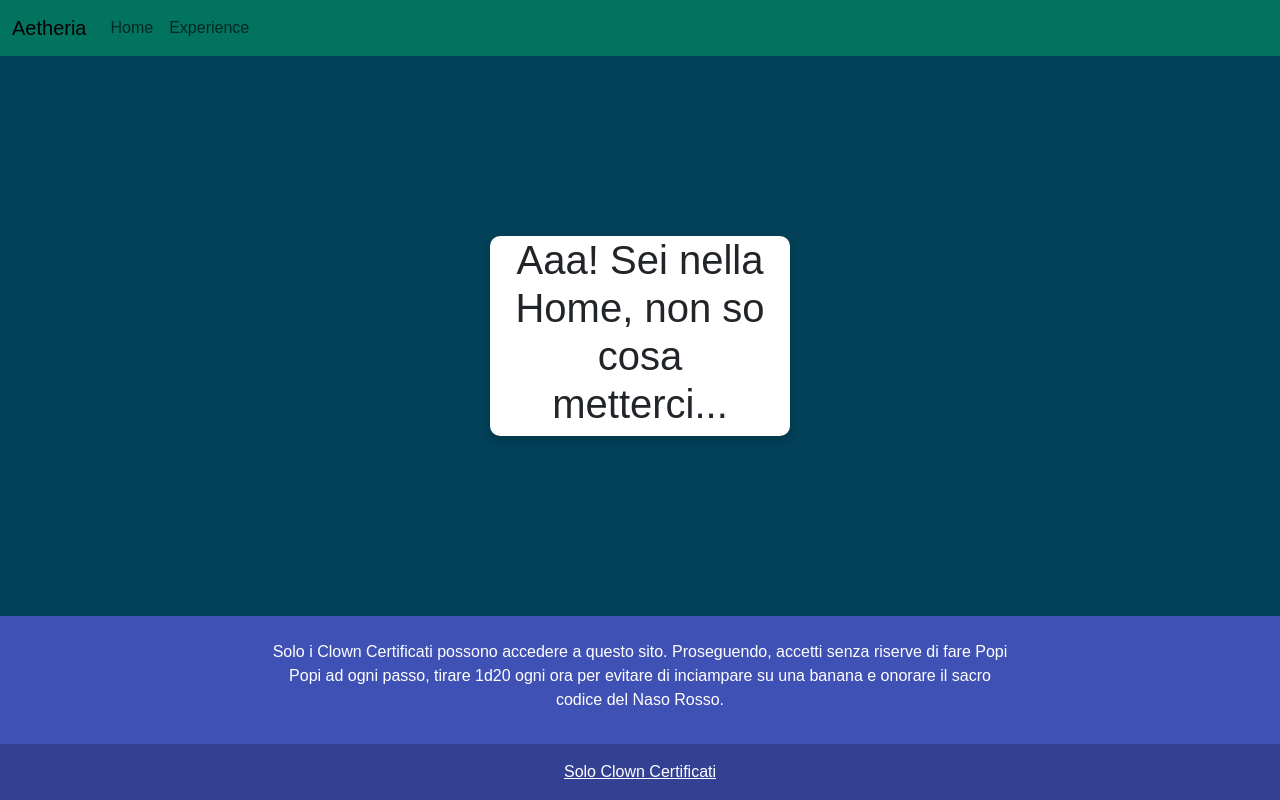
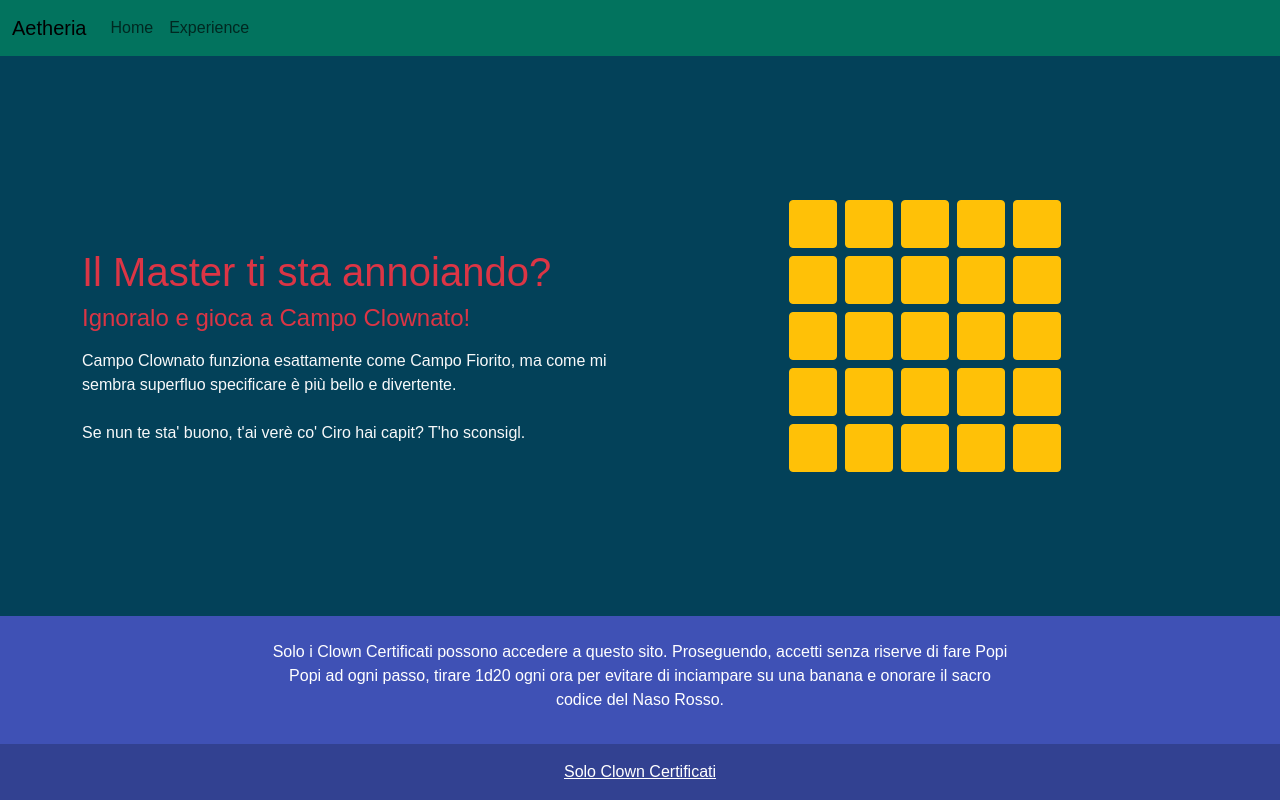
Before and after one commit to MarcoProstamo/Aetheria-Site, a React (Vite) app: page / in a window 1280 px wide. Built offline with nearby package versions, Linux system fonts and the light colour scheme; no server answers.

Commit message:
Add → Homepage Prototype

```diff
--- /dev/null
+++ b/src/components/CampoClownato.jsx
@@ -0,0 +1,93 @@
+import React, { useState } from "react";
+
+const GRID_SIZE = 5;
+const BOMB_COUNT = 5;
+
+function generateGrid() {
+  const grid = Array(GRID_SIZE)
+    .fill(null)
+    .map(() => Array(GRID_SIZE).fill({ hasBomb: false, revealed: false }));
+
+  let placed = 0;
+  while (placed < BOMB_COUNT) {
+    const r = Math.floor(Math.random() * GRID_SIZE);
+    const c = Math.floor(Math.random() * GRID_SIZE);
+    if (!grid[r][c].hasBomb) {
+      grid[r][c] = { ...grid[r][c], hasBomb: true };
+      placed++;
+    }
+  }
+
+  return grid;
+}
+
+export default function CampoClownato() {
+  const [grid, setGrid] = useState(generateGrid);
+  const [gameOver, setGameOver] = useState(false);
+  const [message, setMessage] = useState("");
+
+  const handleClick = (r, c) => {
+    if (gameOver || grid[r][c].revealed) return;
+
+    const newGrid = grid.map((row, ri) =>
+      row.map((cell, ci) =>
+        ri === r && ci === c ? { ...cell, revealed: true } : cell
+      )
+    );
+
+    setGrid(newGrid);
+
+    if (grid[r][c].hasBomb) {
+      setGameOver(true);
+      setMessage("💥 BOOM! Hai calpestato una torta in faccia!");
+    }
+  };
+
+  const resetGame = () => {
+    setGrid(generateGrid());
+    setGameOver(false);
+    setMessage("");
+  };
+
+  return (
+    <div className="d-flex flex-column align-items-center">
+      <div
+        className="d-grid gap-2"
+        style={{
+          gridTemplateColumns: `repeat(${GRID_SIZE}, 3rem)`,
+        }}
+      >
+        {grid.map((row, rIdx) =>
+          row.map((cell, cIdx) => (
+            <button
+              key={`${rIdx}-${cIdx}`}
+              onClick={() => handleClick(rIdx, cIdx)}
+              className={`btn btn-sm ${
+                cell.revealed
+                  ? cell.hasBomb
+                    ? "btn-danger"
+                    : "btn-success"
+                  : "btn-warning"
+              }`}
+              style={{ width: "3rem", height: "3rem" }}
+            >
+              {cell.revealed ? (cell.hasBomb ? "🎂" : "🎈") : ""}
+            </button>
+          ))
+        )}
+      </div>
+
+      {message && (
+        <div className="mt-3 alert alert-danger text-center fw-bold w-75">
+          {message}
+        </div>
+      )}
+
+      {gameOver && (
+        <button onClick={resetGame} className="btn btn-primary mt-2">
+          Rigioca!
+        </button>
+      )}
+    </div>
+  );
+}
--- a/src/index.css
+++ b/src/index.css
@@ -11,6 +11,9 @@ body{
 .wrapper main{
     flex: 1;
     position: relative;
+    display: flex;
+    align-items: center;
+    justify-content: center;
 }
 
 .bg-dark-blue{
@@ -37,3 +40,11 @@ body{
     padding: 20px;
     text-align: center;
 }
+
+
+.box{
+    background-color: aliceblue;
+    border-radius: 10px;
+    height: 300px;
+    width: 300px;
+}
--- a/src/pages/HomePage.jsx
+++ b/src/pages/HomePage.jsx
@@ -1,7 +1,28 @@
+import CampoClownato from "../components/CampoClownato";
+
 export default function HomePage() {
   return (
-    <div className="homepage-intro-box">
-      <h1>Aaa! Sei nella Home, non so cosa metterci...</h1>
-    </div>
+    <section>
+      <div className="container">
+        <div className="row">
+          <div className="col-6">
+            <div className="text-semibold text-danger mt-5 mb-3">
+              <h1>Il Master ti sta annoiando?</h1>
+              <h4>Ignoralo e gioca a Campo Clownato!</h4>
+            </div>
+            <p className="text-light text-semibold">
+              Campo Clownato funziona esattamente come Campo Fiorito, ma come mi
+              sembra superfluo specificare è più bello e divertente.
+              <br />
+              <br />
+              Se nun te sta' buono, t'ai verè co' Ciro hai capit? T'ho sconsigl.
+            </p>
+          </div>
+          <div className="col-6">
+            <CampoClownato />
+          </div>
+        </div>
+      </div>
+    </section>
   );
 }
```
